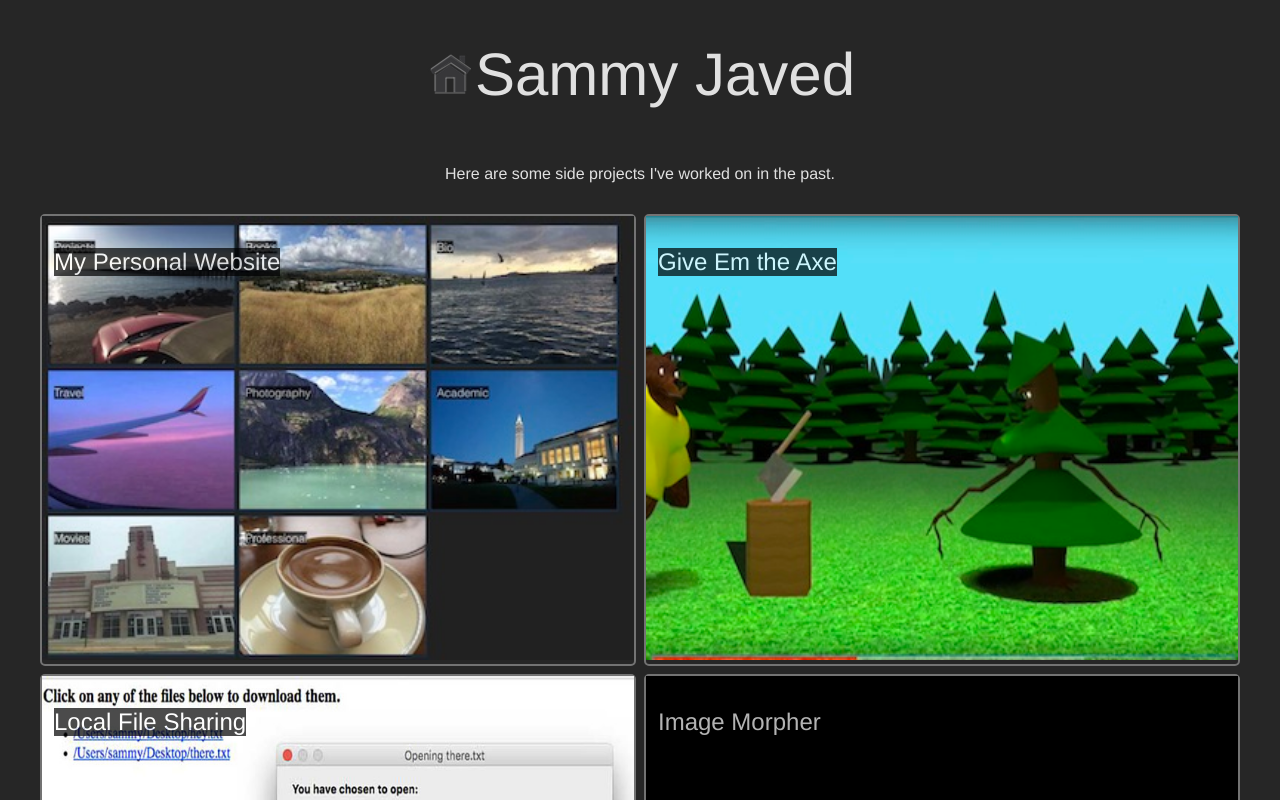
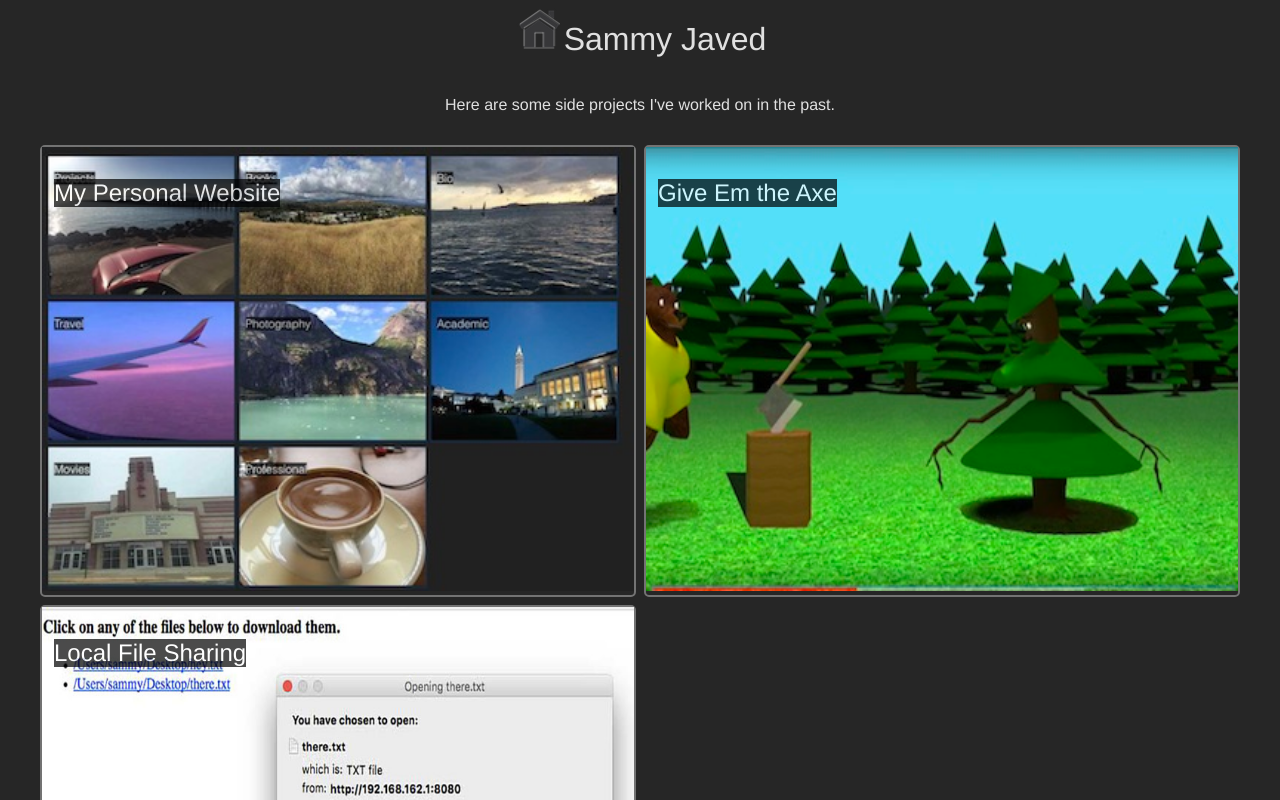
Before and after one commit to osamja/my-personal-website, a React (Create React App) app: page /projects in a window 1280 px wide. Shown: the top 800 px of the page. Built offline with nearby package versions, Linux system fonts and the light colour scheme.

Commit message:
removed image morpher from projects, removed header size, updated pbl

```diff
--- a/src/components/style/Header.css
+++ b/src/components/style/Header.css
@@ -1,3 +1 @@
-.HeaderText {
-    font-size: 60px;
-}
+.HeaderText {}
--- a/src/scripts/Gallery/books/2018.js
+++ b/src/scripts/Gallery/books/2018.js
@@ -3,6 +3,11 @@ import {
 } from '../../../scripts/Routes/images.js';
 
 export const books2018 = [
+    {
+        'src': DEFAULT_BLACK_IMAGE_PATH,
+        'text': 'Zero to One - Peter Thiel',
+        'url': '#',
+    },
     {
         'src': DEFAULT_BLACK_IMAGE_PATH,
         'text': 'Modern Romance - Aziz Ansari',
--- a/src/scripts/Gallery/projects.js
+++ b/src/scripts/Gallery/projects.js
@@ -28,9 +28,4 @@ export const projects = [
         'url': 'https://github.com/osamja/local_sockets',
         'redirect': true,
     },
-    {
-      'src': DEFAULT_BLACK_IMAGE_PATH,
-      'text': 'Image Morpher',
-      'url': '/projects/image-morpher',
-    },
 ];
```
Also changed, not shown: 3 other files (tests, documents, lock files or other folders).
